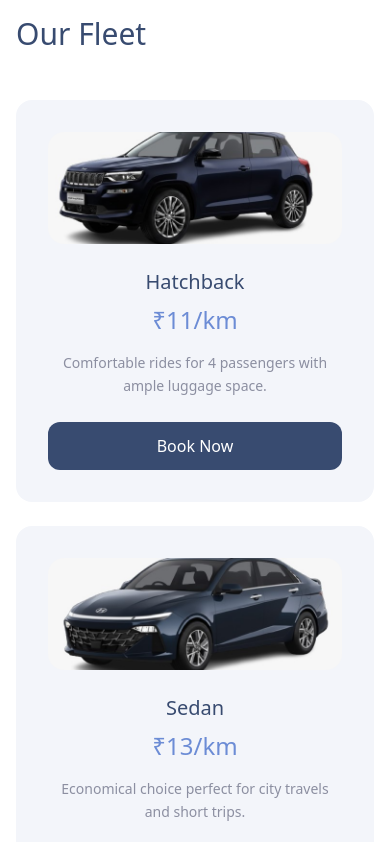
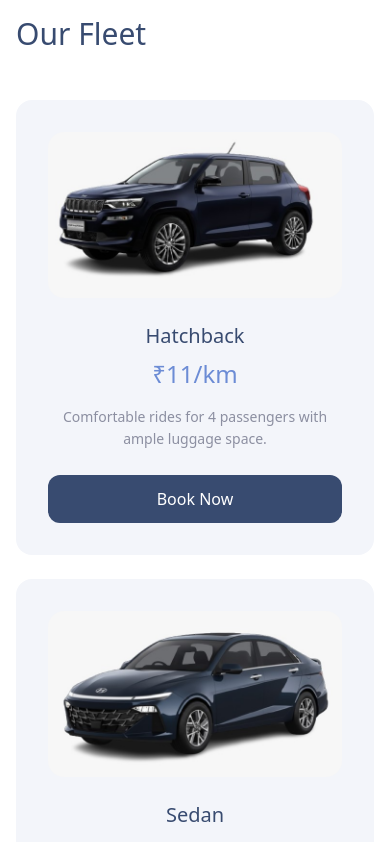
Before and after one commit to Nikhilpancholi/cab-tale, a React (Vite) app: page / in a window 390 px wide. Shown: the part 4060-4902 px from the top of the page. Built offline with nearby package versions, Linux system fonts and the light colour scheme.

Commit message:
responsive fix of fleet

```diff
--- a/src/components/Fleet.tsx
+++ b/src/components/Fleet.tsx
@@ -64,15 +64,17 @@ export function Fleet() {
             >
               {/* Car Image Container */}
               <div
-                className="w-full h-28 mb-6 rounded-2xl overflow-hidden transition-transform group-hover:scale-105"
+                className="w-full  mb-6 rounded-2xl overflow-hidden transition-transform group-hover:scale-105"
                 style={{
                   backgroundColor: 'var(--cabtale-pure-white)',
+                  aspectRatio: '16/9',
                 }}
               >
                 <img
                   src={category.carImage}
                   alt={category.name}
                   className="w-full h-full object-cover"
+                  loading='lazy'
                 />
               </div>
 
```
